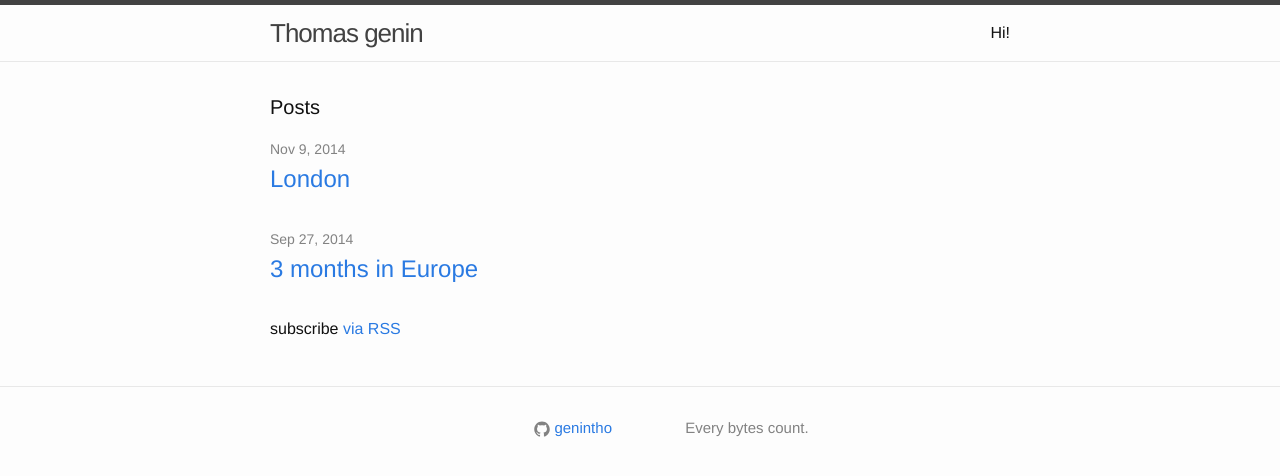
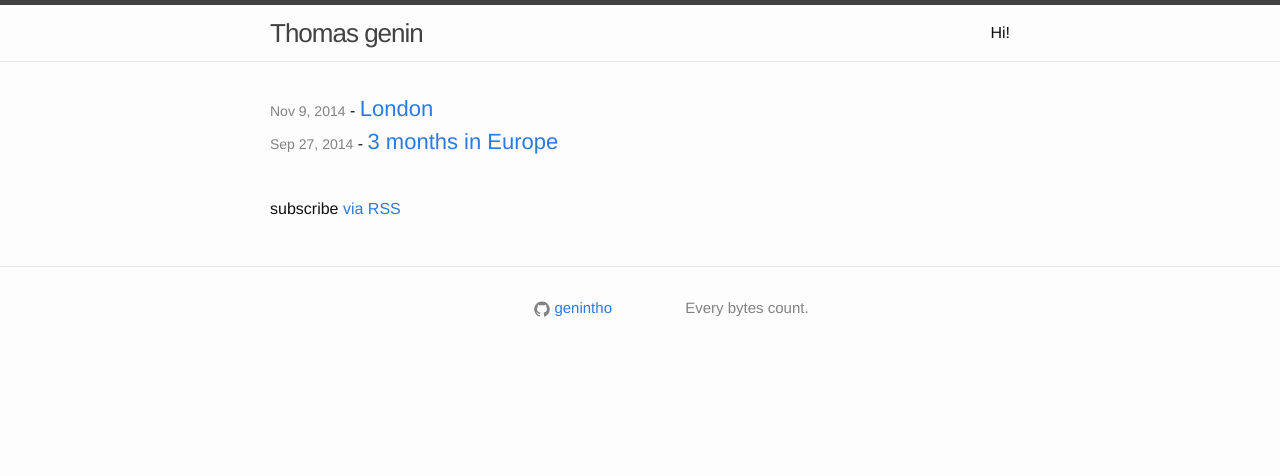
Before and after one commit to mipstian/genintho.github.io, a Jekyll site: the page built from index.html, in a window 1280 px wide. Shown: the top 476 px of the page. Built offline with Jekyll 4.4.1, drawn with Linux system fonts in a browser that asks for light colours.

Commit message:
tweak css of listing

```diff
--- a/_sass/_layout.scss
+++ b/_sass/_layout.scss
@@ -172,10 +172,6 @@
 .post-list {
     margin-left: 0;
     list-style: none;
-
-    > li {
-        margin-bottom: $spacing-unit;
-    }
 }
 
 .post-meta {
@@ -184,8 +180,7 @@
 }
 
 .post-link {
-    display: block;
-    font-size: 24px;
+    font-size: 22px;
 }
 
 
--- a/index.html
+++ b/index.html
@@ -4,20 +4,16 @@
 
 <div class="home">
 
-  <h1 class="page-heading">Posts</h1>
-
   <ul class="post-list">
     {% for post in site.posts %}
       <li>
-        <span class="post-meta">{{ post.date | date: "%b %-d, %Y" }}</span>
-
-        <h2>
-          <a class="post-link" href="{{ post.url | prepend: site.baseurl }}">{{ post.title }}</a>
-        </h2>
+        <span class="post-meta">{{ post.date | date: "%b %-d, %Y" }}</span> -
+        <a class="post-link" href="{{ post.url | prepend: site.baseurl }}">{{ post.title }}</a>
       </li>
     {% endfor %}
   </ul>
 
+  <br/>
   <p class="rss-subscribe">subscribe <a href="{{ "/feed.xml" | prepend: site.baseurl }}">via RSS</a></p>
 
 </div>
```
